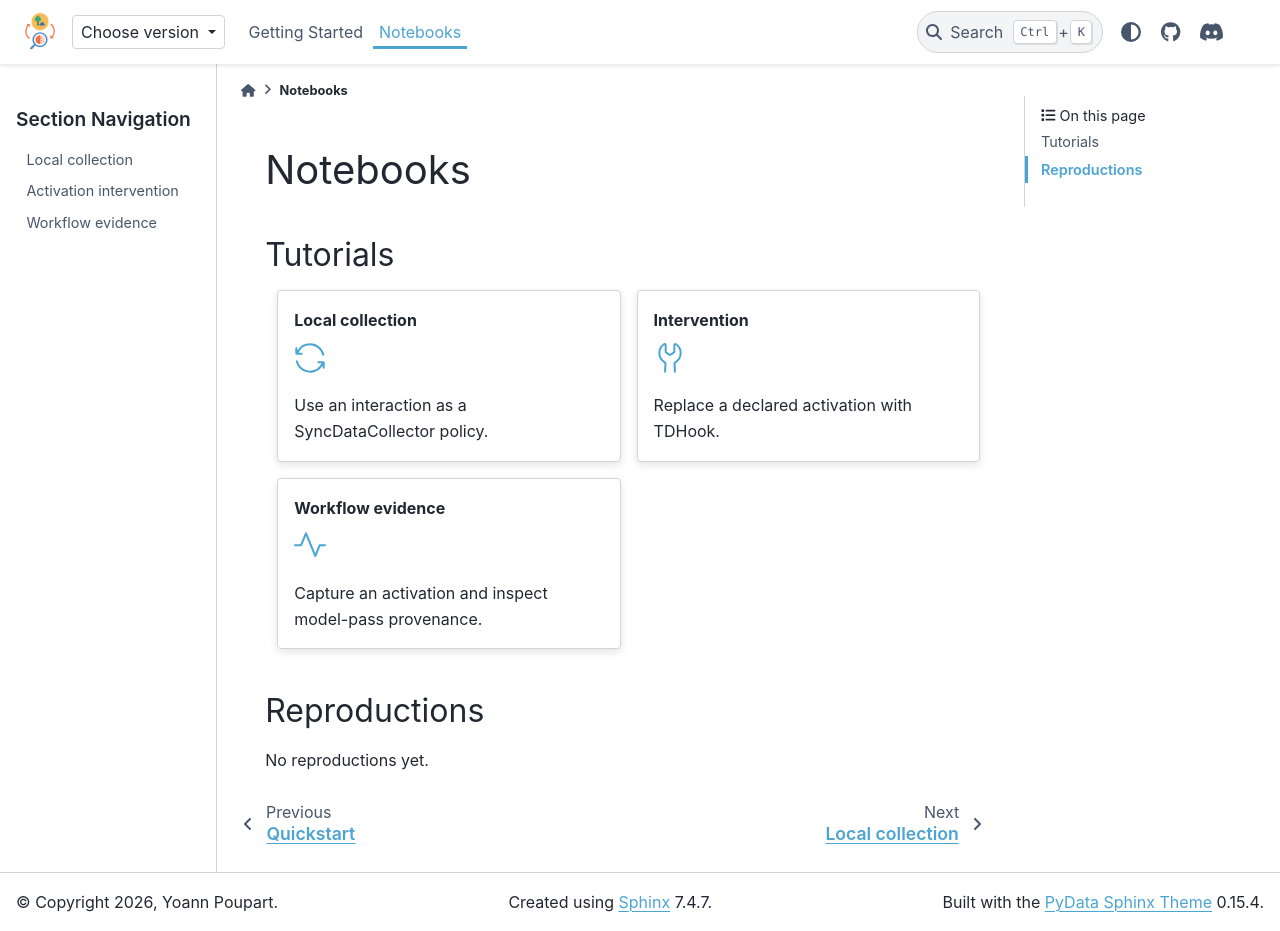
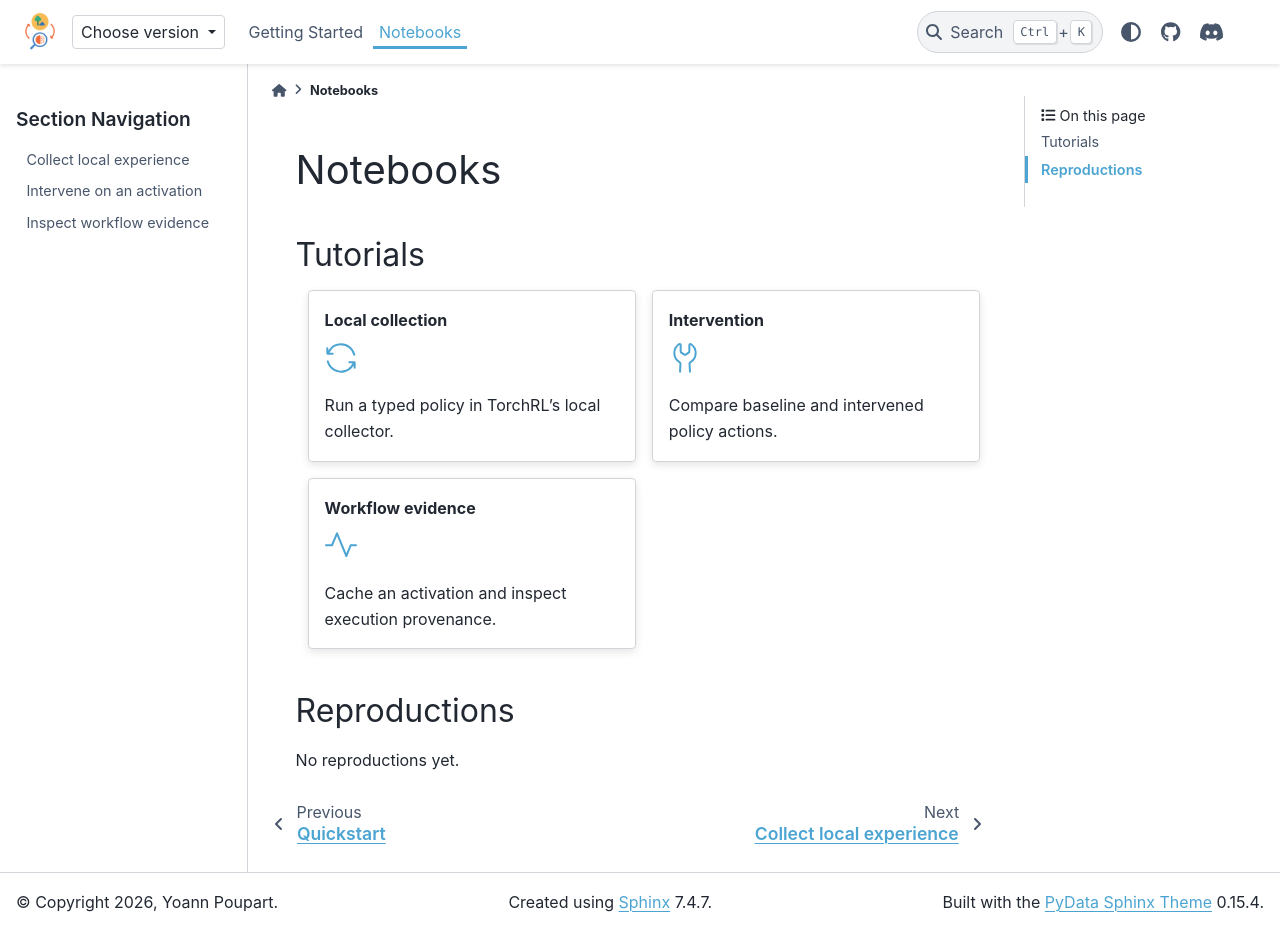
Before and after one commit to Xmaster6y/xdrl, a Sphinx documentation site: the page built from docs/source/tutorials.rst, in a window 1280 px wide and 931 px high. Built offline with Sphinx 7.4.7 and the PyData theme 0.15.4, drawn with Linux system fonts in a browser that asks for light colours; pages that are not in the unit, such as notebooks, are missing from menus; comment, search, counter and statistics services are not loaded.

Commit message:
Make tutorial notebooks runnable and complete

```diff
--- a/docs/source/conf.py
+++ b/docs/source/conf.py
@@ -99,7 +99,8 @@
 ]
 
 # Nbsphinx
-nbsphinx_execute = "never"
+nbsphinx_execute = "always"
+nbsphinx_timeout = 60
 
 # Autoapi
 autoapi_dirs = ["../../src"]
--- a/docs/source/tutorials.rst
+++ b/docs/source/tutorials.rst
@@ -14,7 +14,7 @@
 
       :octicon:`sync;2em;sd-text-primary`
 
-      Use an interaction as a SyncDataCollector policy.
+      Run a typed policy in TorchRL's local collector.
 
    .. grid-item-card:: Intervention
       :link: notebooks/intervention
@@ -23,7 +23,7 @@
 
       :octicon:`tools;2em;sd-text-primary`
 
-      Replace a declared activation with TDHook.
+      Compare baseline and intervened policy actions.
 
    .. grid-item-card:: Workflow evidence
       :link: notebooks/workflow-evidence
@@ -32,7 +32,7 @@
 
       :octicon:`pulse;2em;sd-text-primary`
 
-      Capture an activation and inspect model-pass provenance.
+      Cache an activation and inspect execution provenance.
 
 .. toctree::
    :hidden:
--- a/pyproject.toml
+++ b/pyproject.toml
@@ -39,6 +39,7 @@
     "pytest-cov>=6.1.1",
 ]
 docs = [
+    "ipykernel>=6.29.5",
     "nbsphinx>=0.9.6",
     "pandoc>=2.4",
     "plotly>=5.24.1",
```
Also changed, not shown: docs/source/notebooks/collection.ipynb, docs/source/notebooks/intervention.ipynb, docs/source/notebooks/workflow-evidence.ipynb, 1 other file.
